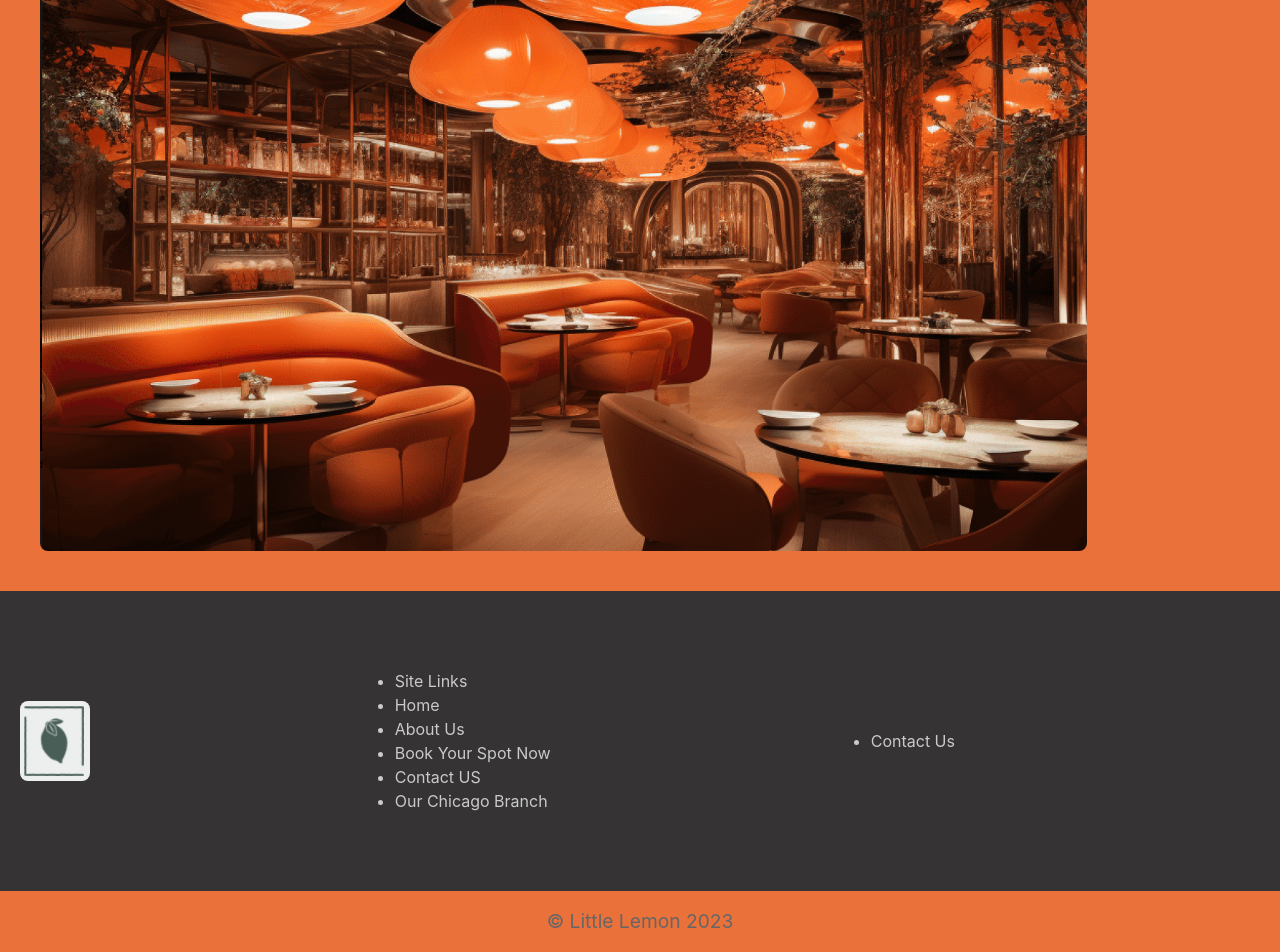
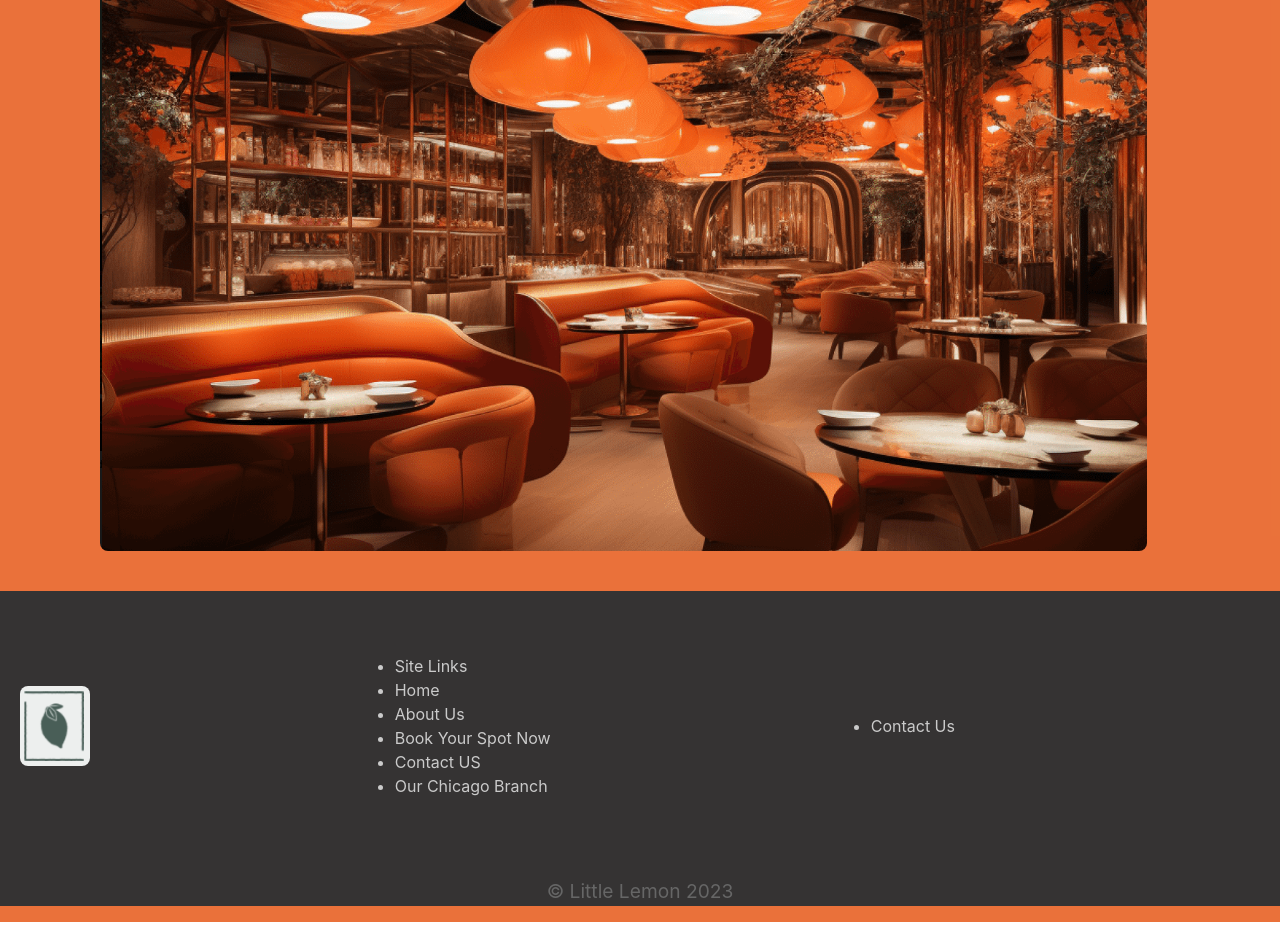
Before and after one commit to REENA1101/FrontEnd-CapStone-Project, a React (Create React App) app in the folder capstone-project/: page / in a window 1280 px wide. Shown: the part 1751-2703 px from the top of the page. After the commit the page ends 2673 px from the top, so only its background shows below. Built offline with nearby package versions, Linux system fonts and the light colour scheme.

Commit message:
efhbsjfb

```diff
--- a/capstone-project/src/component/Footer.jsx
+++ b/capstone-project/src/component/Footer.jsx
@@ -5,6 +5,7 @@ import footerLogo from "../images/footer.png"
 export default function Footer() {
   return (
     <footer className="footer">
+      <div className='complete'>
         <div className='footerDivOne'>
         <div className='footerDivDivOne'>
                <img src={footerLogo} alt="logoPhoto"/>
@@ -25,17 +26,15 @@ export default function Footer() {
                <ul>
                <li> Contact Us </li>
                </ul>
-
               </div>
 
               <div className='footerDivDivFour'>
                  <text></text>
               </div>
               </div>
-              <div>
               <p> &copy; Little Lemon 2023</p>
+
               </div>
-
 
     </footer>
   )
--- a/capstone-project/src/component/LandingPage.jsx
+++ b/capstone-project/src/component/LandingPage.jsx
@@ -6,7 +6,7 @@ import BackToTopButton from './FunctionalComps/BackToTopButton';
 
 export default function LandingPage() {
   return (
-    <div className="landingpage" style={{ marginLeft: '40px', marginRight: '40px'}}>
+    <div className="landingpage" style={{ marginLeft: '100px', marginRight: '40px'}}>
 
         <FoodSlider />
 
--- a/capstone-project/src/styles.css
+++ b/capstone-project/src/styles.css
@@ -316,7 +316,7 @@ button[type="submit"]:hover {
   align-items: center;
   background-color: #353333;
   width: 100%;
-  height: 300px;
+  height: 270px;
   border-radius: 0px;
   margin-top: 40px;
   padding: 20px;
@@ -338,6 +338,11 @@ button[type="submit"]:hover {
   text-decoration: underline;
 }
 
+.complete{
+  background-color: #353333;
+  margin-bottom: 0px;
+}
+
 /* .footerDivDivThree, .footerDivDivFour {
   display: flex;
   align-items: center;
```
